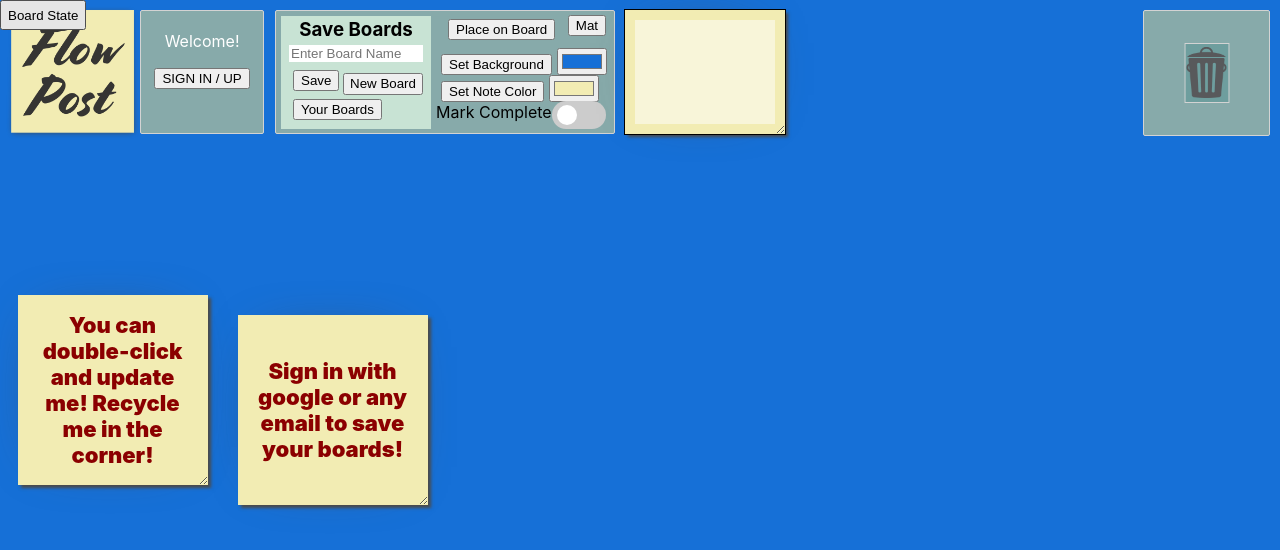
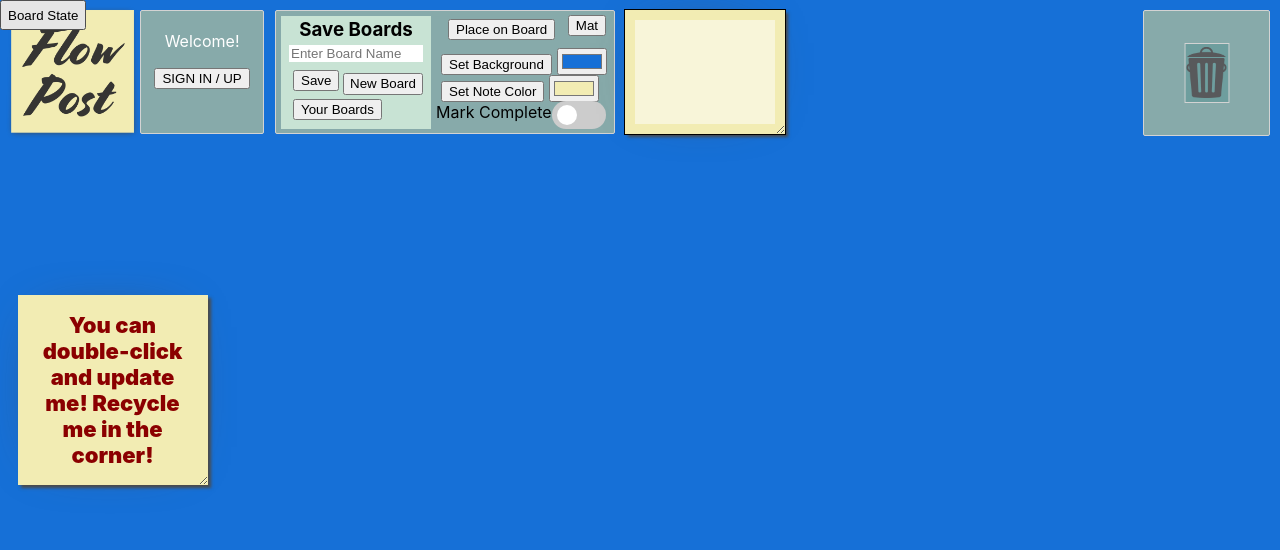
Before and after one commit to ashthomasweb/react--elephant-chart, a React (Create React App) app: page / in a window 1280 px wide. Shown: the top 550 px of the page. Built offline with nearby package versions, Linux system fonts and the light colour scheme; no server answers.

Commit message:
Implements Mat functionality
ZIndex handling allows for functionally different stacking contexts by
utilizing the range of the zIndex value. Needs extreme outlier case
handling.

```diff
--- a/src/assets/initial-array.js
+++ b/src/assets/initial-array.js
@@ -16,20 +16,20 @@ export const initialArray = [
     noteBColor: '#f2ecb3',
     isMatBoard: false,
     isChecked: false,
-  },
-  {
-    id: 2,
-    width: '',
-    height: '',
-    top: '315px',
-    left: '230px',
-    zIndex: 1,
-    mouseOffsetX: 0,
-    mouseOffsetY: 0,
-    noteText: 'Sign in with google or any email to save your boards!',
-    border: 'none',
-    noteBColor: '#f2ecb3',
-    isMatBoard: false,
-    isChecked: false,
-  },
+  }
+  // {
+  //   id: 2,
+  //   width: '',
+  //   height: '',
+  //   top: '315px',
+  //   left: '230px',
+  //   zIndex: 1,
+  //   mouseOffsetX: 0,
+  //   mouseOffsetY: 0,
+  //   noteText: 'Sign in with google or any email to save your boards!',
+  //   border: 'none',
+  //   noteBColor: '#f2ecb3',
+  //   isMatBoard: false,
+  //   isChecked: false,
+  // },
 ]
--- a/src/components/board/board.component.jsx
+++ b/src/components/board/board.component.jsx
@@ -9,7 +9,7 @@ import trashBottom from '../../assets/trash-bottom.png'
 import { saveUserBoard, userBoards, deleteUserBoard } from '../../firebase/firebase.utils'
 import { initialArray } from '../../assets/initial-array.js'
 import { trashBox, trashHandler } from '../../methods/trash/trashHandlers.js'
-import { indexFinder, zIndexFinder } from '../../methods/finders/num-finders.js'
+import { indexFinder, zIndexFinder, zIndexDrag } from '../../methods/finders/num-finders.js'
 import { newNoteGenerator } from '../../methods/new-note/new-note'
 import { startUpdate, updateNote } from '../../methods/update/update-display'
 
@@ -58,17 +58,16 @@ class Board extends Component {
   $ = (input) => document.querySelector(input)
 
   positionUpdater = (input, e, final = false) => {
-    if (final) {
-      // don't check for trash handling until drop
-      final === false && trashBox(e)
-      return
+    if (input) {
+
+      let newNote = { ...input }
+      let notes = [...this.state.notes]
+      let newIndex = indexFinder(notes, newNote.id)
+      notes[newIndex] = newNote
+      notes[newIndex].zIndex = zIndexDrag(this.state.notes, newNote.isMatBoard)
+      this.setState({ notes })
     }
-    let newNote = { ...input }
-    let notes = [...this.state.notes]
-    let newIndex = indexFinder(notes, newNote.id)
-    notes[newIndex] = newNote
-    notes[newIndex].zIndex = zIndexFinder(this.state.notes, newNote.id)
-    this.setState({ notes })
+    final === false && trashBox(e)
   }
 
   dropHandler = async (e) => {
@@ -88,6 +87,10 @@ class Board extends Component {
     newNote.zIndex = notes[newIndex].zIndex
     notes[newIndex] = newNote
     this.setState({ notes })
+  }
+
+  newMatHandler = () => {
+    this.newNoteHandler(true)
   }
 
   newNoteHandler = async (isMat) => {
@@ -315,7 +318,7 @@ class Board extends Component {
             id={id}
             positionUpdater={this.positionUpdater}
             resizeHandler={this.resize}
-            zHigh={() => zIndexFinder(this.state.notes, id)}
+            zHigh={() => zIndexFinder(this.state.notes)}
             edit={this.startUpdateHandler}
             initialDisplay={this.state.initialNoteDisplay}
             checkHandler={this.checkHandler}
@@ -347,13 +350,13 @@ class Board extends Component {
           <button
             className='options-btn'
             type='button'
-            onClick={() => this.newNoteHandler(false)}>
+            onClick={() => this.newNoteHandler()}>
             Place on Board
           </button>
           <button
             className='options-btn mat'
             type='button'
-            onClick={() => this.newNoteHandler(true)}>
+            onClick={() => this.newMatHandler()}>
             Mat
           </button>
 
--- a/src/components/board/board.styles.scss
+++ b/src/components/board/board.styles.scss
@@ -238,7 +238,7 @@
   border-radius: 2px;
   border: 1px solid lightgrey;
   background-color: var(--primary);
-  z-index: 2147483646;
+  z-index: -2147483646;
 
   &:hover {
     background-color: var(--tertiary);
--- a/src/methods/finders/num-finders.js
+++ b/src/methods/finders/num-finders.js
@@ -9,35 +9,32 @@ export const newIdFinder = (stateObj) => {
   return Math.max.apply(null, idList) + 1
 }
 
-export const zIndexFinder = async (notesObj, id, isMat = false) => {
-  let zList = []
+export const zIndexDrag = (notes, isMat) => {
+  console.log('hi dave')
+  if (isMat) {
+    return zIndexFinderMat(notes)
+  } else {
+    return zIndexFinder(notes)
+  }
+}
 
-  if (isMat) {
-    zList = [-2147483645]
+export const zIndexFinderMat = (notesObj) => {
+  let zList = [-2147483645]
   notesObj.forEach((note) => {
     if (note.isMatBoard === true) {
       zList.push(note.zIndex)
     }
   })
-  } else {
-    let newIndex = await indexFinder(notesObj, id)
-    console.log(newIndex)
-    if (notesObj[newIndex].isMatBoard === undefined) {
-      zList = [0]
+
+  return Math.max.apply(null, zList) + 1
+}
+
+export const zIndexFinder = (notesObj) => {
+  let zList = [0]
   notesObj.forEach((note) => {
     zList.push(note.zIndex)
   })
-    } else if (notesObj[newIndex].isMatBoard === true) {
-      zList = [-2147483645]
-      notesObj.forEach((note) => {
-        if (note.isMatBoard === true) {
-          zList.push(note.zIndex)
-        }
-      })
-    } else {
-      console.log('zIndexHandler error')
-    }
-  }
+
   // NEED conditional to reset index if too large...outlying case, but would stop the stacking ability if maxed.
   // Needs to retain stack order, but reduce zIndexes to a workable range, without taking them below 0
   return Math.max.apply(null, zList) + 1
--- a/src/methods/new-note/new-note.js
+++ b/src/methods/new-note/new-note.js
@@ -1,4 +1,4 @@
-import { newIdFinder, zIndexFinder } from "../finders/num-finders"
+import { newIdFinder, zIndexFinder, zIndexFinderMat } from "../finders/num-finders"
 
 export const newNoteGenerator = (stateObj, isMat=false) => {
     let newNote = { ...stateObj.newNote }
@@ -14,8 +14,12 @@ export const newNoteGenerator = (stateObj, isMat=false) => {
     newNote.top = `${Math.floor(Math.random() * 70)+270}px`
     newNote.noteText = inputText.innerText
     inputText.innerText = ''
-    newNote.zIndex = zIndexFinder(notes, newNote.id, isMat)
-    if (isMat) newNote.isMatBoard = true
+    if (isMat) {
+        newNote.isMatBoard = true
+        newNote.zIndex = zIndexFinderMat(notes)
+    } else {
+        newNote.zIndex = zIndexFinder(notes)
+    }
     notes.push(newNote)
 
     return notes
```
Lines whose indentation alone changed are shown as unchanged.
